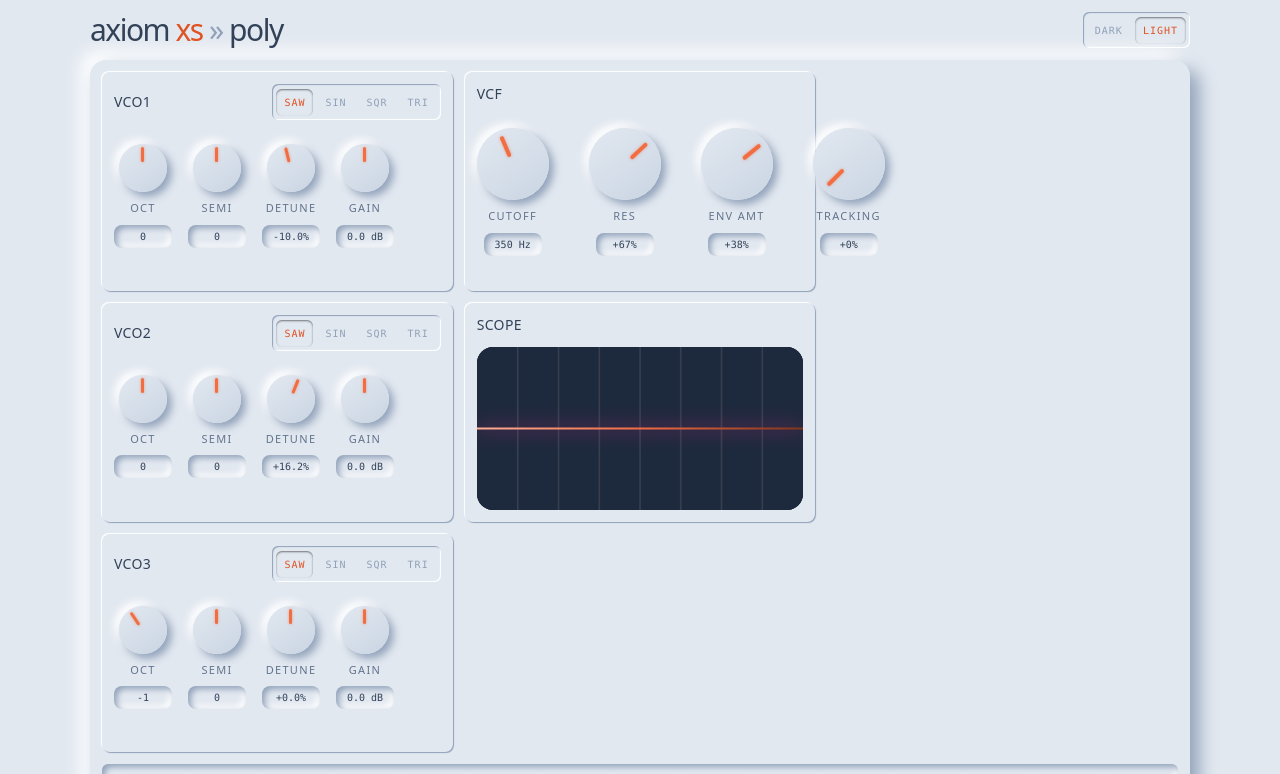
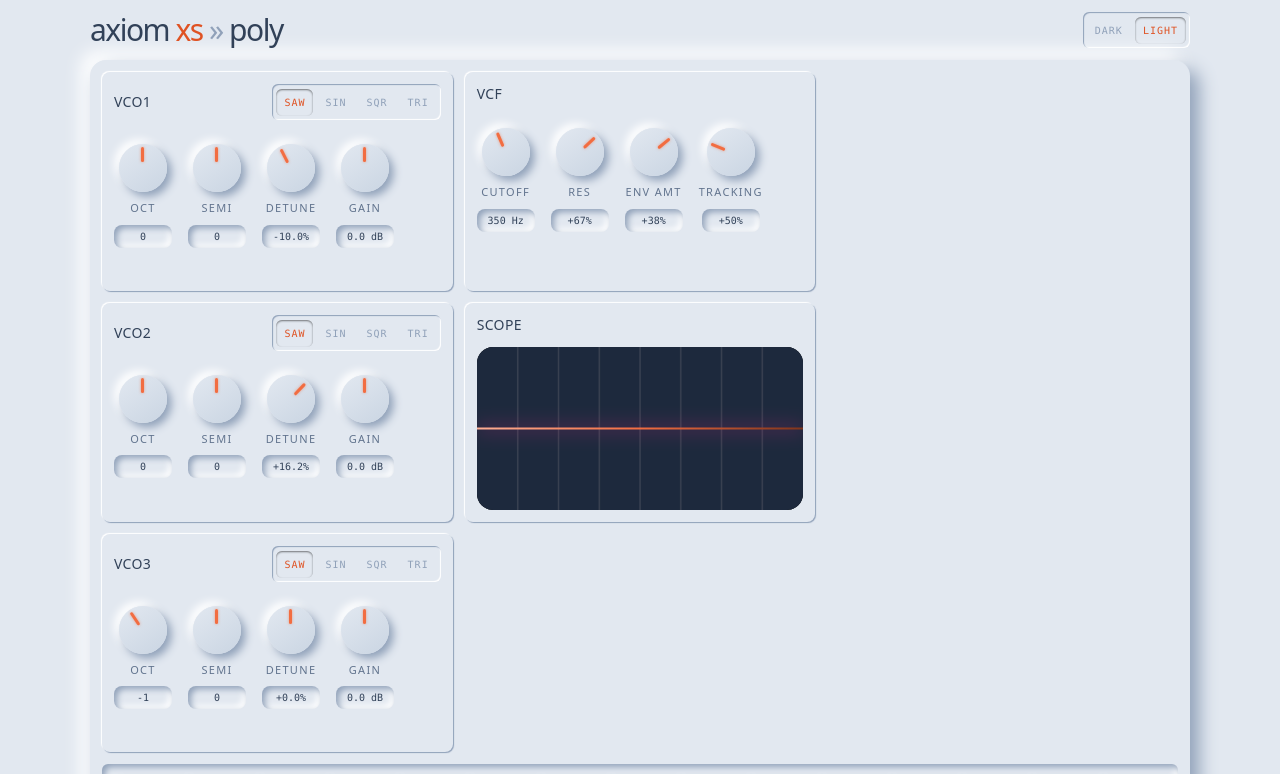
Before and after one commit to svandriel/axiom-synth, a Vue app: page / in a window 1280 px wide. Shown: the top 774 px of the page. Built offline with nearby package versions, Linux system fonts and the light colour scheme.

Commit message:
feat: update filter panel and engine with tracking adjustments

```diff
--- a/src/components/FilterPanel.vue
+++ b/src/components/FilterPanel.vue
@@ -1,10 +1,11 @@
 <template>
   <Panel :label="label">
-    <div class="mt-3 flex flex-row gap-10">
+    <div class="mt-3 flex flex-row gap-4">
       <Knob
         label="Cutoff"
         v-model="cutoff"
         class="mt-3"
+        size="md"
         :from="20"
         :to="20000"
         :log-base="2"
@@ -15,6 +16,7 @@
         label="Res"
         v-model="resonance"
         class="mt-3"
+        size="md"
         :from="0"
         :to="1"
         :default="0.6"
@@ -24,6 +26,7 @@
         label="Env Amt"
         v-model="envAmount"
         class="mt-3"
+        size="md"
         :from="-1"
         :to="1"
         :default="0"
@@ -33,6 +36,7 @@
         label="Tracking"
         v-model="tracking"
         class="mt-3"
+        size="md"
         :from="0"
         :to="2"
         :default="0"
--- a/src/components/Knob.vue
+++ b/src/components/Knob.vue
@@ -137,7 +137,6 @@ let startV = 0;
 
 function onPointerDown(e: PointerEvent) {
   if (!knob.value) return;
-  console.log('Pointer down event:', e);
   startY = e.clientY;
   startV = normalizedValue.value;
   active.value = true;
--- a/src/components/OscillatorPanel.vue
+++ b/src/components/OscillatorPanel.vue
@@ -32,8 +32,8 @@
         v-model="modelValue.detune"
         class="mt-3"
         size="md"
-        :from="-100"
-        :to="100"
+        :from="-50"
+        :to="50"
         :default="0"
         :format="fractionDisplay(1)"
       />
--- a/src/engine/engine.ts
+++ b/src/engine/engine.ts
@@ -77,7 +77,7 @@ export class AudioEngine {
     frequency: 350,
     q: 6,
     envAmount: 3600, // cents, -9600 to 9600
-    tracking: 0,
+    tracking: 0.5,
   };
 
   public readonly filterEnvelope: EnvelopeConfig = {
@@ -105,7 +105,7 @@ export class AudioEngine {
     this.analyser.fftSize = 2048;
     this.analyser.smoothingTimeConstant = 0.82;
     this.dry = ctxt.createGain();
-    this.dry.gain.value = 0.5;
+    this.dry.gain.value = 0.2;
 
     this.comp = ctxt.createDynamicsCompressor();
 
```
